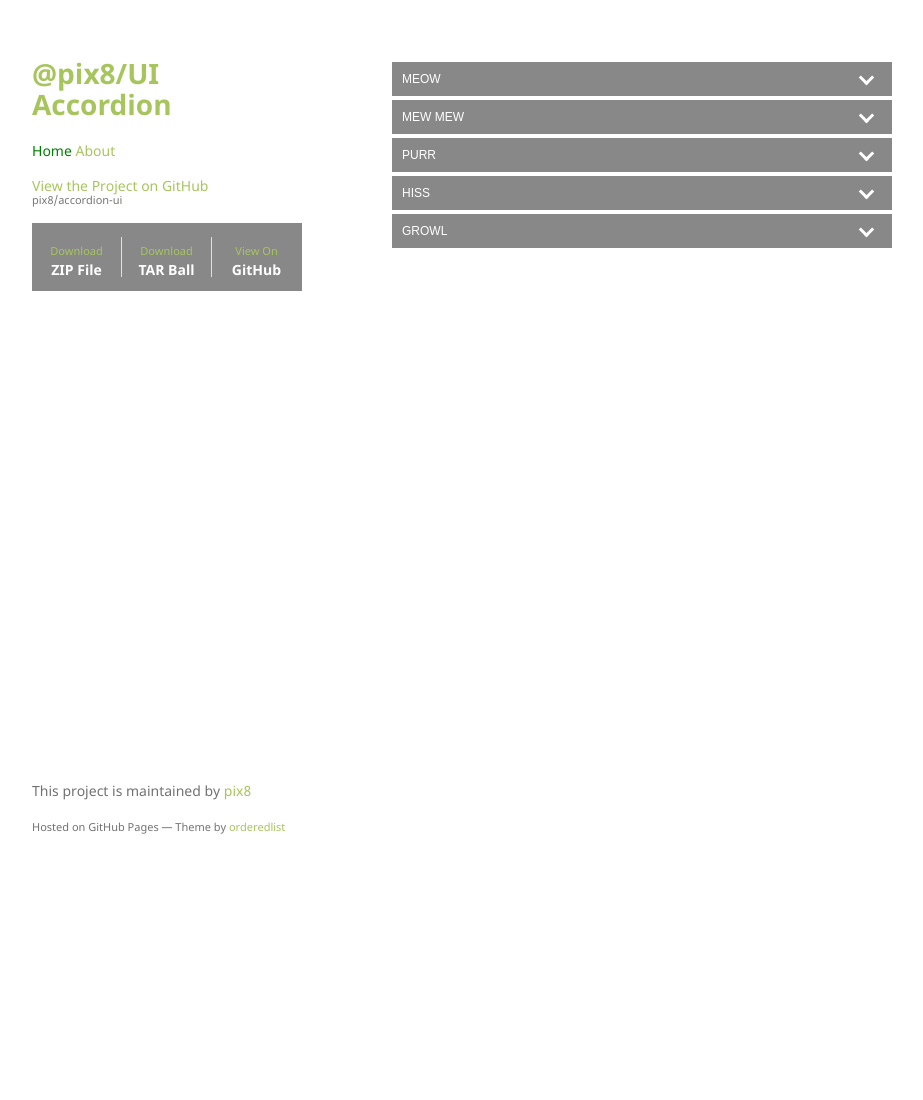
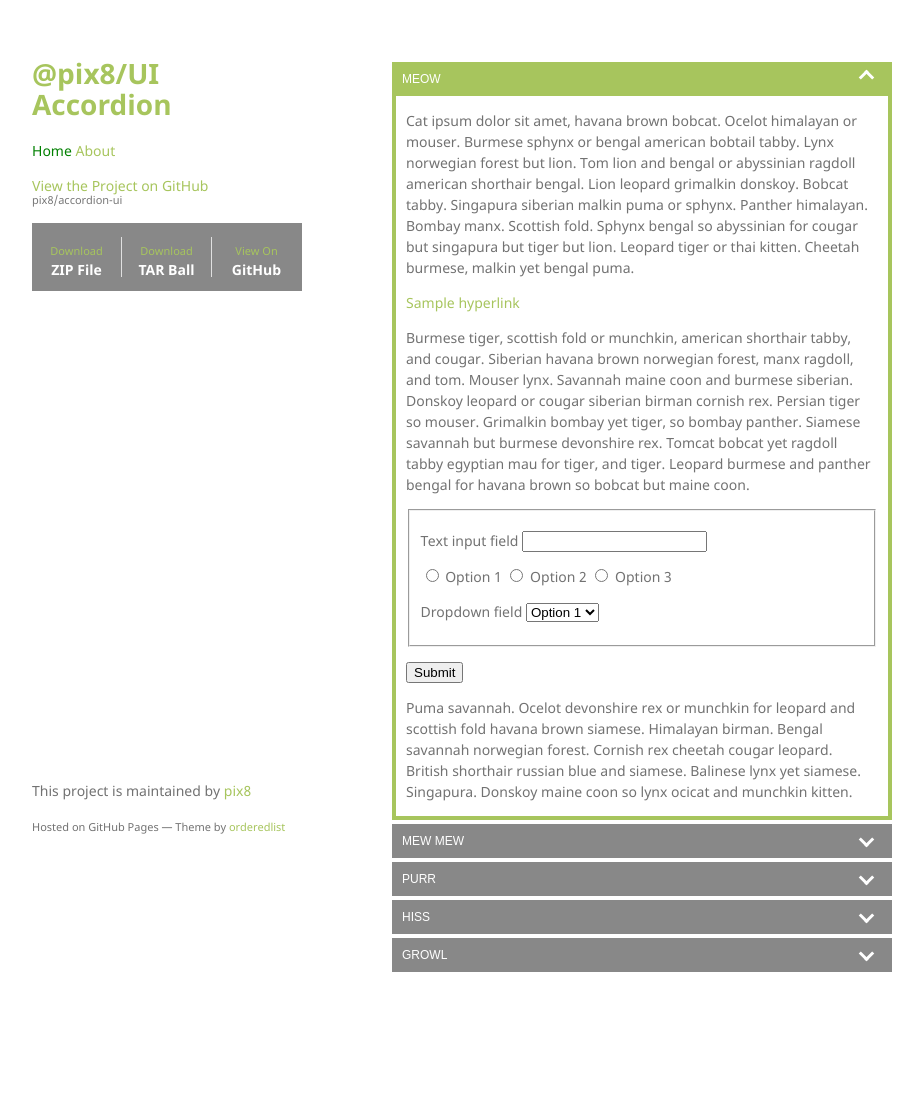
Before and after one commit to pix8/accordion-ui, a Jekyll site: the page built from index.html, in a window 1280 px wide. Shown: the whole page, without its empty margins (178-1101 px from the left). Built offline with Jekyll 4.4.1, drawn with Linux system fonts in a browser that asks for light colours; before the commit the page ends 1016 px from its top, so only the background shows below that.

Commit message:
activated pane

```diff
--- a/index.html
+++ b/index.html
@@ -6,7 +6,7 @@ title: Home
 <dl class="ui__accordion theme__primary">
 
 	<!-- 1. -->
-	<dt class="ui__tab">
+	<dt class="ui__tab state__active">
 		<button class="ui__toggle">Meow</button>
 	</dt>
 	<dd class="ui__pane">
```
